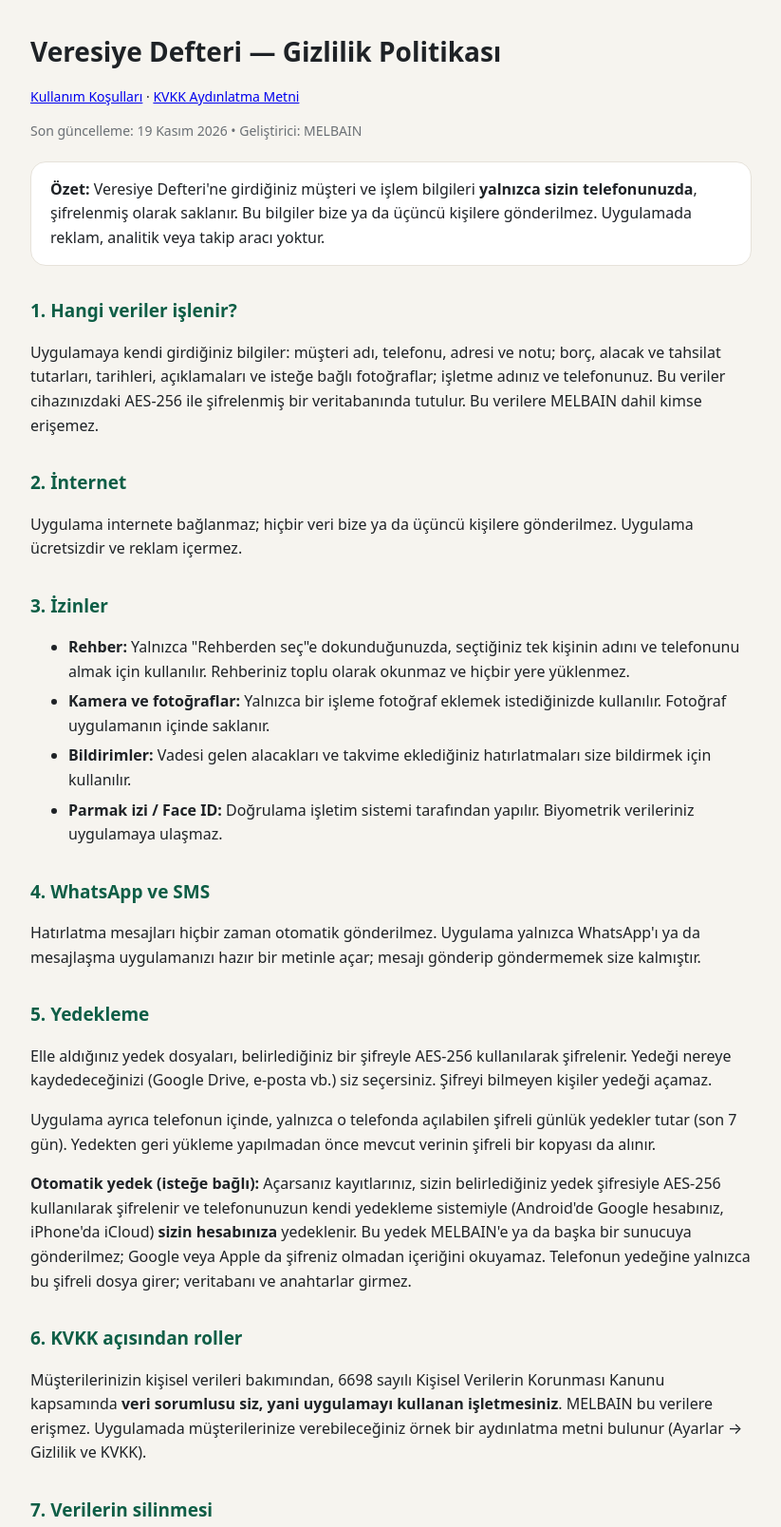
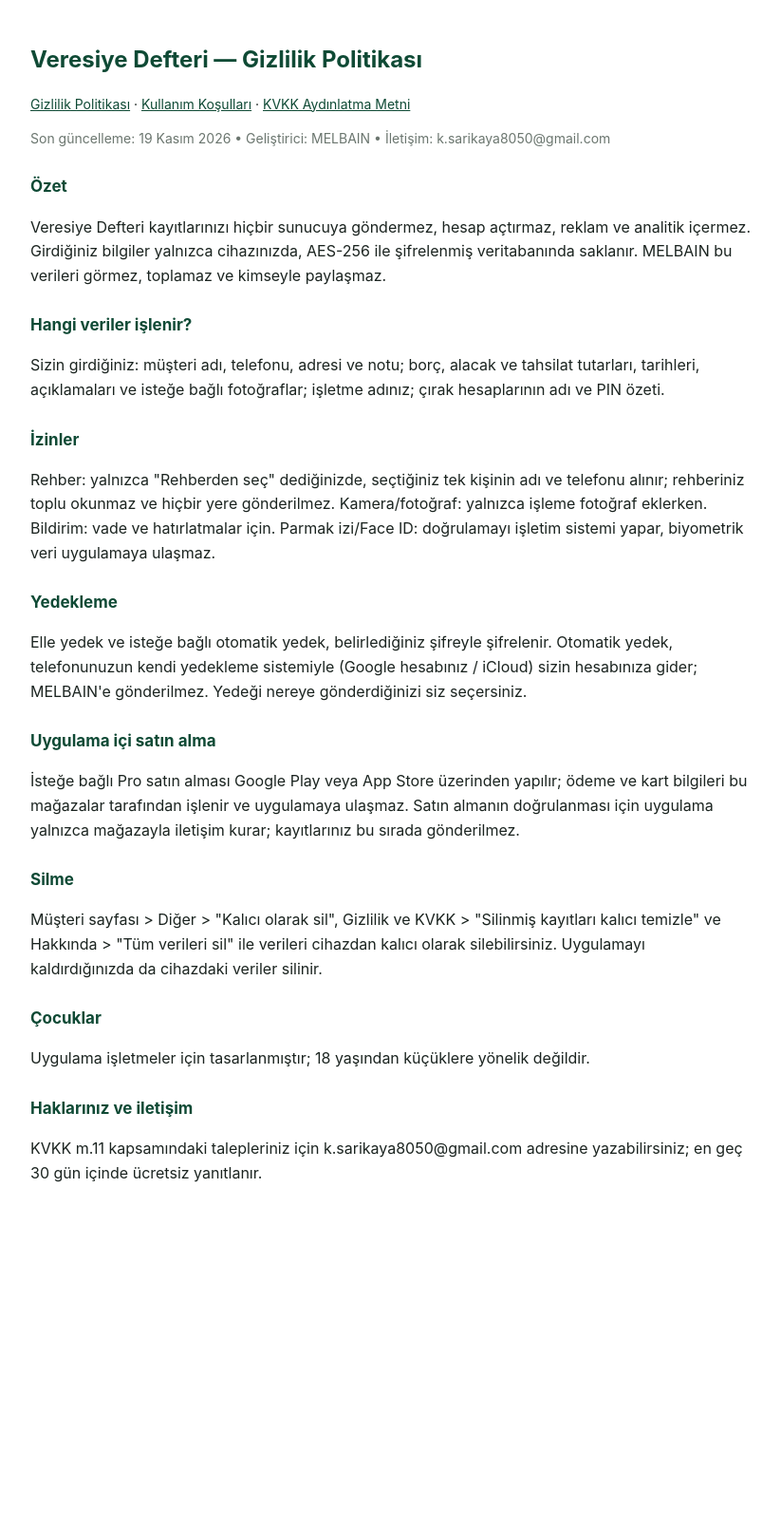
Before and after one commit to ksarikaya8050-art/veresiye-gizlilik, a plain HTML site: page index.html in a window 1280 px wide. Shown: the top 1608 px of the page at 95% size, without its empty margins (228-1051 px from the left). After the commit the page ends 1324 px from the top, so only its background shows below. Drawn offline with Linux system fonts and the light colour scheme.

Commit message:
Pro satın alma bilgisi eklendi
Co-Authored-By: Claude Opus 5.5 <noreply@anthropic.com>
Claude-Session: https://claude.ai/code/session_01QVdAZpHShA9BhAezPHDR8C

```diff
--- a/index.html
+++ b/index.html
@@ -1,63 +1,25 @@
 <!DOCTYPE html>
-<html lang="tr">
-<head>
-<meta charset="utf-8">
-<meta name="viewport" content="width=device-width, initial-scale=1">
+<html lang="tr"><head><meta charset="utf-8"><meta name="viewport" content="width=device-width, initial-scale=1">
 <title>Veresiye Defteri — Gizlilik Politikası</title>
-<style>
-body{font-family:system-ui,-apple-system,"Segoe UI",sans-serif;max-width:760px;margin:0 auto;padding:32px 20px 60px;color:#1E2226;background:#F6F4EF;line-height:1.6}
-h1{font-size:28px;margin:0 0 4px}h2{font-size:19px;margin-top:32px;color:#0E5E46}
-.meta{color:#6B7075;font-size:14px}
-.box{background:#fff;border:1px solid #E6E2DA;border-radius:16px;padding:16px 20px;margin:20px 0}
-li{margin:6px 0}
-</style>
-</head>
-<body>
+<style>body{font-family:-apple-system,Segoe UI,Roboto,Arial,sans-serif;max-width:760px;margin:0 auto;padding:28px 20px 60px;color:#1b2420;line-height:1.6}h1{font-size:24px;color:#0F4A35}h2{font-size:17px;color:#0F4A35;margin-top:26px}.meta{color:#6b766f;font-size:14px}a{color:#0F4A35}</style>
+</head><body>
 <h1>Veresiye Defteri — Gizlilik Politikası</h1>
-<p style="font-size:14px"><a href="kosullar.html">Kullanım Koşulları</a> · <a href="kvkk.html">KVKK Aydınlatma Metni</a></p>
-
-<div class="meta">Son güncelleme: 19 Kasım 2026 • Geliştirici: MELBAIN</div>
-
-<div class="box"><strong>Özet:</strong> Veresiye Defteri'ne girdiğiniz müşteri ve işlem bilgileri <strong>yalnızca sizin telefonunuzda</strong>, şifrelenmiş olarak saklanır. Bu bilgiler bize ya da üçüncü kişilere gönderilmez. Uygulamada reklam, analitik veya takip aracı yoktur.</div>
-
-<h2>1. Hangi veriler işlenir?</h2>
-<p>Uygulamaya kendi girdiğiniz bilgiler: müşteri adı, telefonu, adresi ve notu; borç, alacak ve tahsilat tutarları, tarihleri, açıklamaları ve isteğe bağlı fotoğraflar; işletme adınız ve telefonunuz. Bu veriler cihazınızdaki AES-256 ile şifrelenmiş bir veritabanında tutulur. Bu verilere MELBAIN dahil kimse erişemez.</p>
-
-<h2>2. İnternet</h2>
-<p>Uygulama internete bağlanmaz; hiçbir veri bize ya da üçüncü kişilere gönderilmez. Uygulama ücretsizdir ve reklam içermez.</p>
-
-<h2>3. İzinler</h2>
-<ul>
-<li><strong>Rehber:</strong> Yalnızca "Rehberden seç"e dokunduğunuzda, seçtiğiniz tek kişinin adını ve telefonunu almak için kullanılır. Rehberiniz toplu olarak okunmaz ve hiçbir yere yüklenmez.</li>
-<li><strong>Kamera ve fotoğraflar:</strong> Yalnızca bir işleme fotoğraf eklemek istediğinizde kullanılır. Fotoğraf uygulamanın içinde saklanır.</li>
-<li><strong>Bildirimler:</strong> Vadesi gelen alacakları ve takvime eklediğiniz hatırlatmaları size bildirmek için kullanılır.</li>
-<li><strong>Parmak izi / Face ID:</strong> Doğrulama işletim sistemi tarafından yapılır. Biyometrik verileriniz uygulamaya ulaşmaz.</li>
-</ul>
-
-<h2>4. WhatsApp ve SMS</h2>
-<p>Hatırlatma mesajları hiçbir zaman otomatik gönderilmez. Uygulama yalnızca WhatsApp'ı ya da mesajlaşma uygulamanızı hazır bir metinle açar; mesajı gönderip göndermemek size kalmıştır.</p>
-
-<h2>5. Yedekleme</h2>
-<p>Elle aldığınız yedek dosyaları, belirlediğiniz bir şifreyle AES-256 kullanılarak şifrelenir. Yedeği nereye kaydedeceğinizi (Google Drive, e-posta vb.) siz seçersiniz. Şifreyi bilmeyen kişiler yedeği açamaz.</p>
-<p>Uygulama ayrıca telefonun içinde, yalnızca o telefonda açılabilen şifreli günlük yedekler tutar (son 7 gün). Yedekten geri yükleme yapılmadan önce mevcut verinin şifreli bir kopyası da alınır.</p>
-<p><strong>Otomatik yedek (isteğe bağlı):</strong> Açarsanız kayıtlarınız, sizin belirlediğiniz yedek şifresiyle AES-256 kullanılarak şifrelenir ve telefonunuzun kendi yedekleme sistemiyle (Android'de Google hesabınız, iPhone'da iCloud) <strong>sizin hesabınıza</strong> yedeklenir. Bu yedek MELBAIN'e ya da başka bir sunucuya gönderilmez; Google veya Apple da şifreniz olmadan içeriğini okuyamaz. Telefonun yedeğine yalnızca bu şifreli dosya girer; veritabanı ve anahtarlar girmez.</p>
-
-<h2>6. KVKK açısından roller</h2>
-<p>Müşterilerinizin kişisel verileri bakımından, 6698 sayılı Kişisel Verilerin Korunması Kanunu kapsamında <strong>veri sorumlusu siz, yani uygulamayı kullanan işletmesiniz</strong>. MELBAIN bu verilere erişmez. Uygulamada müşterilerinize verebileceğiniz örnek bir aydınlatma metni bulunur (Ayarlar → Gizlilik ve KVKK).</p>
-
-<h2>7. Verilerin silinmesi</h2>
-<ul>
-<li><strong>Müşteriyi sil:</strong> Yanlışlıkla silmeye karşı kayıt telefonda gizli tutulur ve hemen geri alınabilir.</li>
-<li><strong>Kalıcı olarak sil (KVKK):</strong> Müşteri sayfası → Diğer. Müşteri, işlemleri, fotoğrafları, hatırlatmaları ve işlem geçmişindeki kişisel bilgileri geri alınamaz şekilde silinir.</li>
-<li><strong>Silinmiş kayıtları temizle:</strong> Ayarlar → Hakkında → Gizlilik ve KVKK. Daha önce silinen kayıtlar tamamen yok edilir.</li>
-<li><strong>Tüm verileri sil:</strong> Ayarlar → Hakkında. Kayıtlar, ayarlar, fotoğraflar ve telefon içi yedekler silinir.</li>
-<li>Uygulamayı kaldırdığınızda telefondaki tüm veriler silinir. Telefon dışına gönderdiğiniz yedek dosyalarını siz silmelisiniz.</li>
-</ul>
-
-<h2>8. Çocuklar</h2>
-<p>Uygulama işletmeler için tasarlanmıştır ve 13 yaşından küçük çocuklara yönelik değildir.</p>
-
-<h2>9. İletişim</h2>
-<p>MELBAIN — E-posta: <a href="mailto:k.sarikaya8050@gmail.com">k.sarikaya8050@gmail.com</a></p>
-</body>
-</html>
+<p style="font-size:14px"><a href="index.html">Gizlilik Politikası</a> · <a href="kosullar.html">Kullanım Koşulları</a> · <a href="kvkk.html">KVKK Aydınlatma Metni</a></p>
+<div class="meta">Son güncelleme: 19 Kasım 2026 • Geliştirici: MELBAIN • İletişim: k.sarikaya8050@gmail.com</div>
+<h2>Özet</h2>
+<p>Veresiye Defteri kayıtlarınızı hiçbir sunucuya göndermez, hesap açtırmaz, reklam ve analitik içermez. Girdiğiniz bilgiler yalnızca cihazınızda, AES-256 ile şifrelenmiş veritabanında saklanır. MELBAIN bu verileri görmez, toplamaz ve kimseyle paylaşmaz.</p>
+<h2>Hangi veriler işlenir?</h2>
+<p>Sizin girdiğiniz: müşteri adı, telefonu, adresi ve notu; borç, alacak ve tahsilat tutarları, tarihleri, açıklamaları ve isteğe bağlı fotoğraflar; işletme adınız; çırak hesaplarının adı ve PIN özeti.</p>
+<h2>İzinler</h2>
+<p>Rehber: yalnızca &quot;Rehberden seç&quot; dediğinizde, seçtiğiniz tek kişinin adı ve telefonu alınır; rehberiniz toplu okunmaz ve hiçbir yere gönderilmez. Kamera/fotoğraf: yalnızca işleme fotoğraf eklerken. Bildirim: vade ve hatırlatmalar için. Parmak izi/Face ID: doğrulamayı işletim sistemi yapar, biyometrik veri uygulamaya ulaşmaz.</p>
+<h2>Yedekleme</h2>
+<p>Elle yedek ve isteğe bağlı otomatik yedek, belirlediğiniz şifreyle şifrelenir. Otomatik yedek, telefonunuzun kendi yedekleme sistemiyle (Google hesabınız / iCloud) sizin hesabınıza gider; MELBAIN&#x27;e gönderilmez. Yedeği nereye gönderdiğinizi siz seçersiniz.</p>
+<h2>Uygulama içi satın alma</h2>
+<p>İsteğe bağlı Pro satın alması Google Play veya App Store üzerinden yapılır; ödeme ve kart bilgileri bu mağazalar tarafından işlenir ve uygulamaya ulaşmaz. Satın almanın doğrulanması için uygulama yalnızca mağazayla iletişim kurar; kayıtlarınız bu sırada gönderilmez.</p>
+<h2>Silme</h2>
+<p>Müşteri sayfası &gt; Diğer &gt; &quot;Kalıcı olarak sil&quot;, Gizlilik ve KVKK &gt; &quot;Silinmiş kayıtları kalıcı temizle&quot; ve Hakkında &gt; &quot;Tüm verileri sil&quot; ile verileri cihazdan kalıcı olarak silebilirsiniz. Uygulamayı kaldırdığınızda da cihazdaki veriler silinir.</p>
+<h2>Çocuklar</h2>
+<p>Uygulama işletmeler için tasarlanmıştır; 18 yaşından küçüklere yönelik değildir.</p>
+<h2>Haklarınız ve iletişim</h2>
+<p>KVKK m.11 kapsamındaki talepleriniz için k.sarikaya8050@gmail.com adresine yazabilirsiniz; en geç 30 gün içinde ücretsiz yanıtlanır.</p>
+</body></html>
```
Also changed, not shown: kosullar.html (+5 -2 lines).
